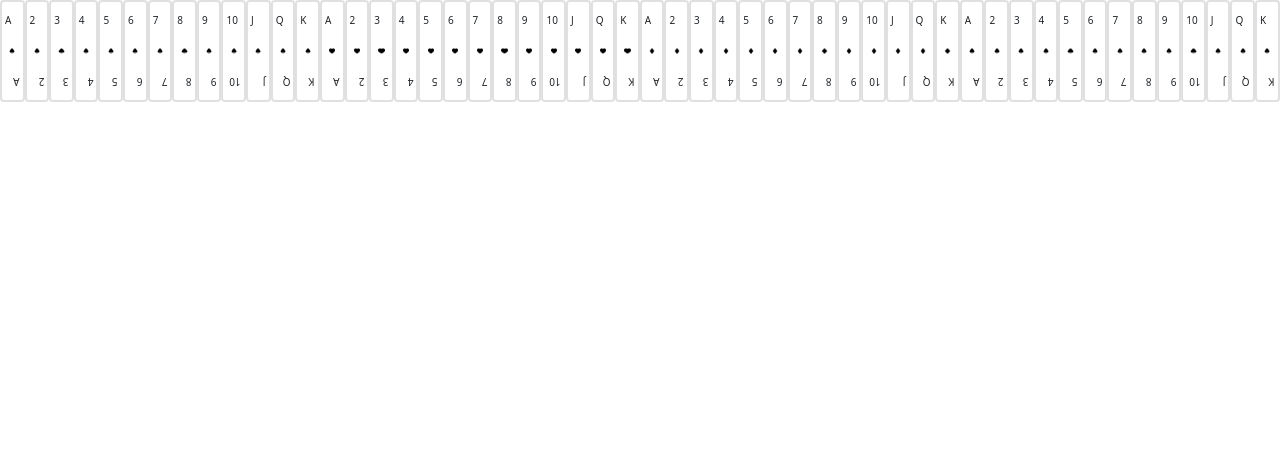
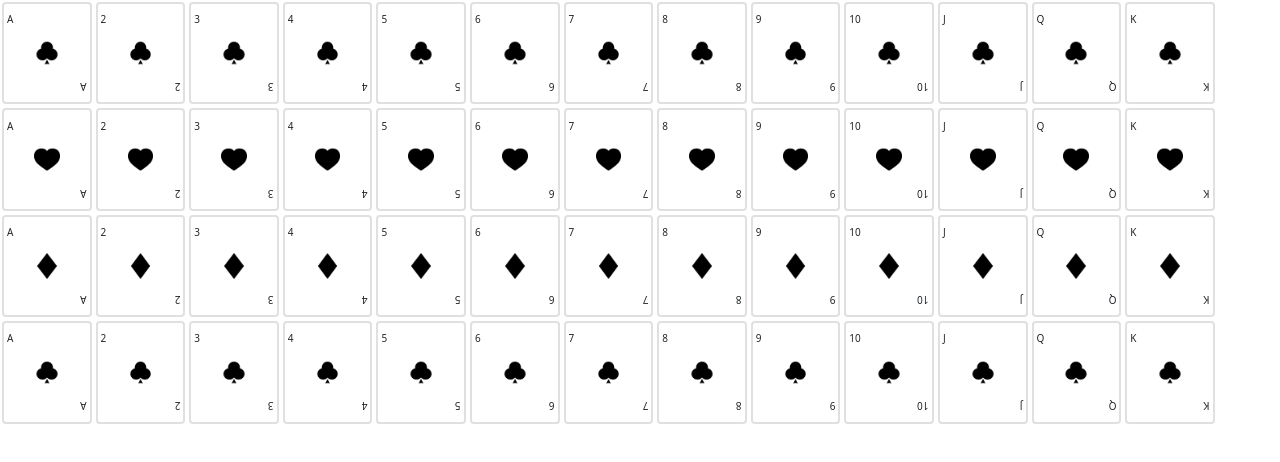
Before and after one commit to acgangel/Cards-Memorizing-Game, a plain HTML site: page index.html in a window 1280 px wide. Drawn offline with nearby package versions, Linux system fonts and the light colour scheme.

Commit message:
feat: CSS 13 * 4 的佈局

```diff
--- a/style.css
+++ b/style.css
@@ -1,6 +1,10 @@
 #cards {
   display: flex;
   /* 容器寬度的預設值為視窗大小 */
+
+  /* 換行 */
+  flex-wrap: wrap;
+
 }
 
 .card {
@@ -16,6 +20,11 @@
   display: flex;
   flex-direction: column;
   justify-content: space-around;
+
+  /* 卡片邊距 */
+  margin: 2px;
+  /* 設定 box-sizing*/
+  box-sizing: border-box;
 }
 
 /* 調整花色 */
```
